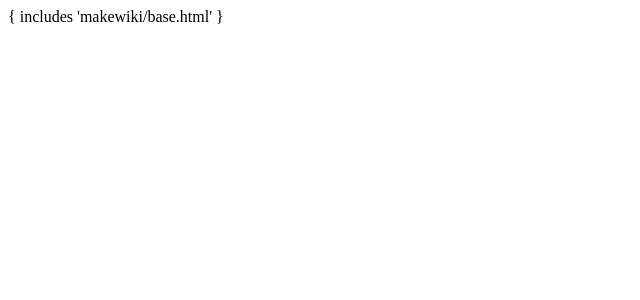
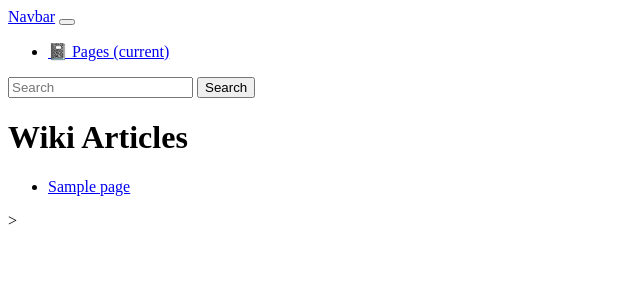
Before and after one commit to Abhishek5101/makewiki, a Django app: template wiki/templates/wiki/list.html in a window 1280 px wide. Shown: the top 300 px of the page, without its empty margins (0-640 px from the left). Run offline with Django 3.2, Linux system fonts and the light colour scheme; the template is opened without the code that fills it: most values are stand-ins (such as "Sample title", 1, 10 or a date in 2020); some libraries are stand-ins or nearby versions.

Commit message:
list and page HTML added

```diff
--- a/makewiki/urls.py
+++ b/makewiki/urls.py
@@ -25,7 +25,6 @@
 urlpatterns = [
     # Admin Site
     path('admin/', admin.site.urls),
-
     # Wiki App
     path('', include('wiki.urls')),
 ]
--- a/wiki/templates/wiki/list.html
+++ b/wiki/templates/wiki/list.html
@@ -1 +1,14 @@
-{ includes 'makewiki/base.html' }
+{% extends "base.html" %}
+{% block content %}
+
+<h1>Wiki Articles</h1>
+
+<ul>
+    {% for page in pages %}
+    <li><a href="{{ page.slug }}">{{ page.title }}</a></li>
+    {% empty %}
+    <li>No pages yet.</li>
+    {% endfor %}
+</ul>
+
+{% endblock %}
--- a/wiki/views.py
+++ b/wiki/views.py
@@ -20,7 +20,7 @@
         context = {
             'all_pages': all_pages
         }
-        return render(request, 'base.html', context)
+        return render(request, 'wiki/list.html', context)
 
 
 class PageDetailView(DetailView):
```
Also changed, not shown: wiki/templates/wiki/page.html (+18 -2 lines), makewiki/settings.py (line endings or trailing spaces).
